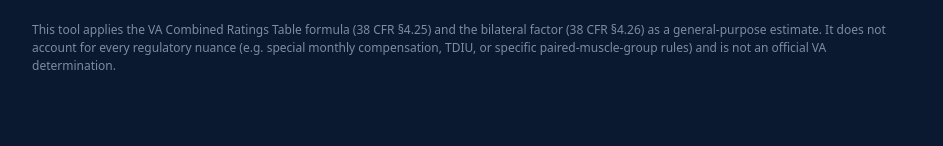
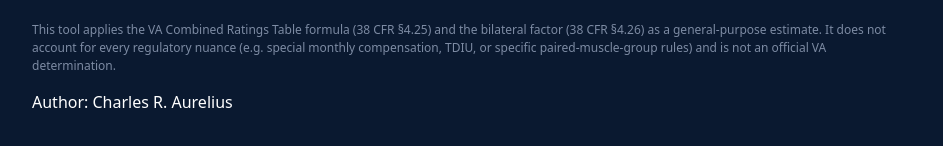
Before and after one commit to Oberon714/VA-calculator, a plain HTML site: page index.html in a window 1280 px wide. Shown: the part 620-766 px from the top of the page, without its empty margins (168-1111 px from the left). Drawn offline with Linux system fonts and the light colour scheme.

Commit message:
general code refactoring

```diff
--- a/index.html
+++ b/index.html
@@ -49,6 +49,7 @@
   <p class="disclaimer">
     This tool applies the VA Combined Ratings Table formula (38 CFR &sect;4.25) and the bilateral factor (38 CFR &sect;4.26) as a general-purpose estimate. It does not account for every regulatory nuance (e.g. special monthly compensation, TDIU, or specific paired-muscle-group rules) and is not an official VA determination.
   </p>
+  <p>Author: Charles R. Aurelius</p>
 </div>
 
 <script src="script.js"></script>
```
